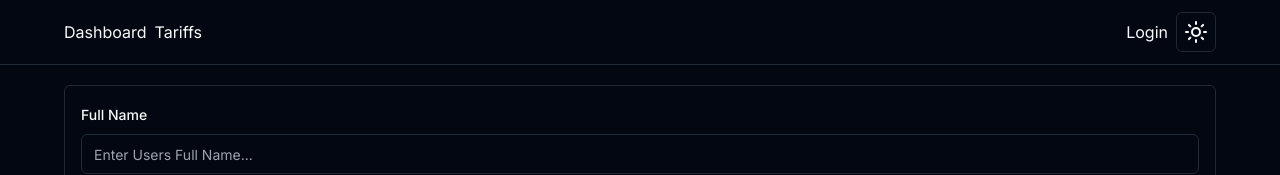
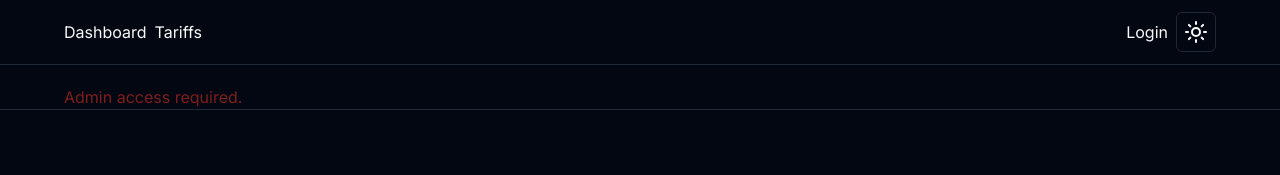
Before and after one commit to marthehe/energy-tariff-app, a Next.js app in the folder tariffapp/: page /users in a window 1280 px wide. Shown: the top 175 px of the page. Built offline with nearby package versions, Linux system fonts and the light colour scheme; no server answers; the database is empty.

Commit message:
Adding Protecting Pages

```diff
--- a/tariffapp/app/users/[id]/page.tsx
+++ b/tariffapp/app/users/[id]/page.tsx
@@ -1,12 +1,19 @@
 import React from "react";
 import prisma from "@/prisma/db";
 import UserForm from "@/components/UserForm";
+import { getServerSession } from "next-auth";
+import options from "../../api/auth/[...nextauth]/options";
 
 interface Props {
   params: { id: string };
 }
 
 const EditUser = async ({ params }: Props) => {
+  const session = await getServerSession(options);
+
+  if (session?.user.role !== "ADMIN") {
+    return <p className="text-destructive">Admin access required.</p>;
+  }
   const user = await prisma?.user.findUnique({
     where: { id: parseInt(params.id) },
   });
--- a/tariffapp/app/users/page.tsx
+++ b/tariffapp/app/users/page.tsx
@@ -2,8 +2,15 @@ import UserForm from "@/components/UserForm";
 import React from "react";
 import prisma from "@/prisma/db";
 import DataTableSimple from "./data-table-simple";
+import { getServerSession } from "next-auth";
+import options from "../api/auth/[...nextauth]/options";
 
 const Users = async () => {
+  const session = await getServerSession(options);
+
+  if (session?.user.role !== "ADMIN") {
+    return <p className="text-destructive">Admin access required.</p>;
+  }
   const users = await prisma.user.findMany();
 
   return (
--- a/tariffapp/components/MainNavLinks.tsx
+++ b/tariffapp/components/MainNavLinks.tsx
@@ -11,7 +11,7 @@ const MainNavLinks = ({ role }: { role?: string }) => {
   ];
 
   const currentPath = usePathname();
-  console.log(currentPath);
+
   return (
     <div className="flex items-center gap-2">
       {links
```
